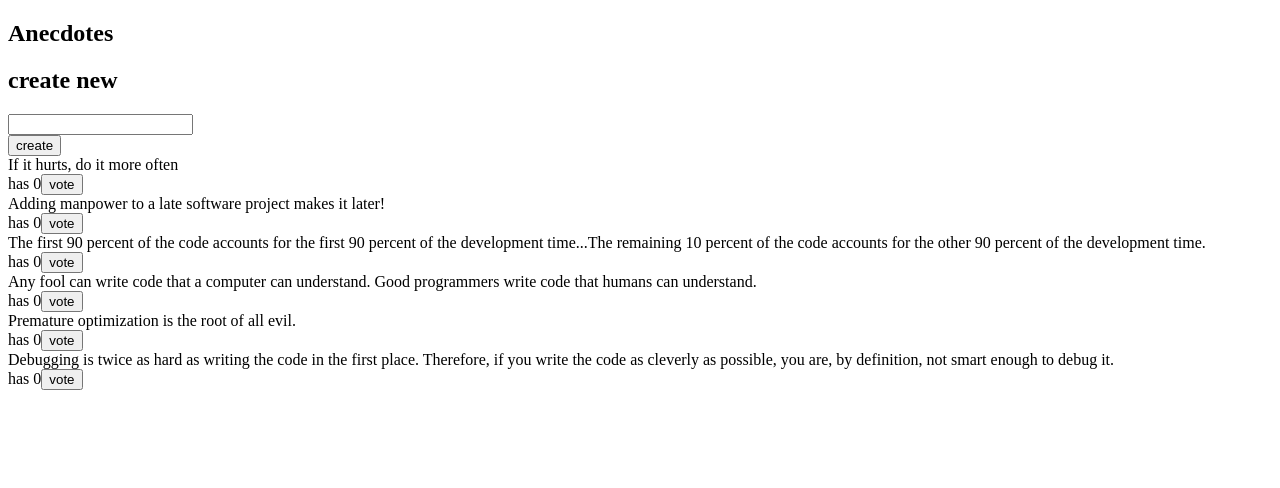
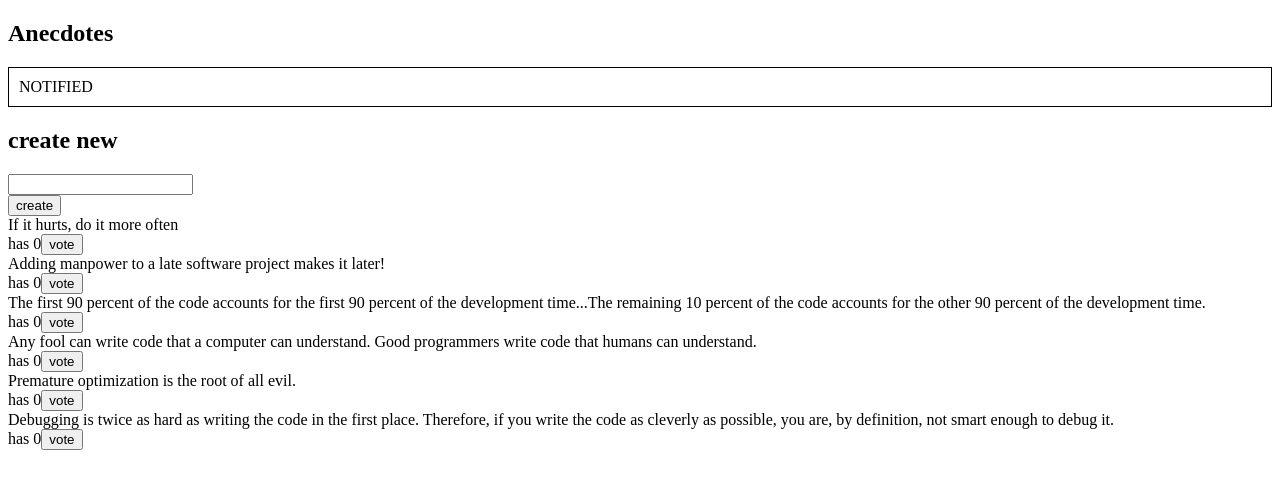
Before and after one commit to matthewgani/full-stack-open-part6, a React (Create React App) app in the folder redux-anecdotes/: page / in a window 1280 px wide. Shown: the top 488 px of the page. Built offline with nearby package versions, Linux system fonts and the light colour scheme.

Commit message:
Finish 6.10

```diff
--- a/redux-anecdotes/src/App.js
+++ b/redux-anecdotes/src/App.js
@@ -1,10 +1,12 @@
 import AnecdoteForm from './components/AnecdoteForm'
 import AnecdoteList from './components/AnecdoteList'
+import Notification from './components/Notification'
 
 const App = () => {
   return (
     <div>
       <h2>Anecdotes</h2>
+      <Notification />
       <AnecdoteForm />
       <AnecdoteList />
     </div>
--- a/redux-anecdotes/src/components/Notification.js
+++ b/redux-anecdotes/src/components/Notification.js
@@ -1,4 +1,7 @@
+import { useSelector } from 'react-redux'
+
 const Notification = () => {
+  const notification = useSelector((state) => state.notifications)
   const style = {
     border: 'solid',
     padding: 10,
@@ -6,7 +9,7 @@
   }
   return (
     <div style={style}>
-      render here notification...
+      {notification}
     </div>
   )
 }
--- /dev/null
+++ b/redux-anecdotes/src/reducers/notificationReducer.js
@@ -0,0 +1,14 @@
+import { createSlice } from '@reduxjs/toolkit'
+
+const initialState = 'NOTIFIED'
+
+
+const notificationSlice = createSlice({
+  name: 'notifications',
+  initialState,
+  reducers: {
+
+  }
+})
+
+export default notificationSlice.reducer
--- a/redux-anecdotes/src/store.js
+++ b/redux-anecdotes/src/store.js
@@ -1,10 +1,12 @@
 import { configureStore } from '@reduxjs/toolkit'
 import anecdoteReducer from './reducers/anecdoteReducer'
+import notificationReducer from './reducers/notificationReducer'
 
 
 const store = configureStore({
   reducer: {
-    anecdotes: anecdoteReducer
+    anecdotes: anecdoteReducer,
+    notifications: notificationReducer
   }
 })
 
```
